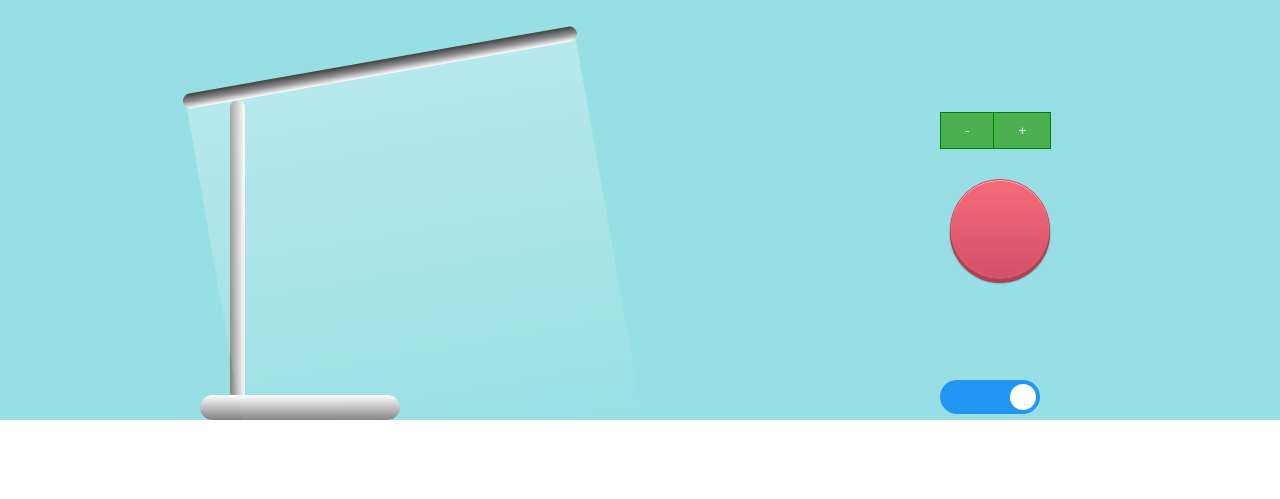
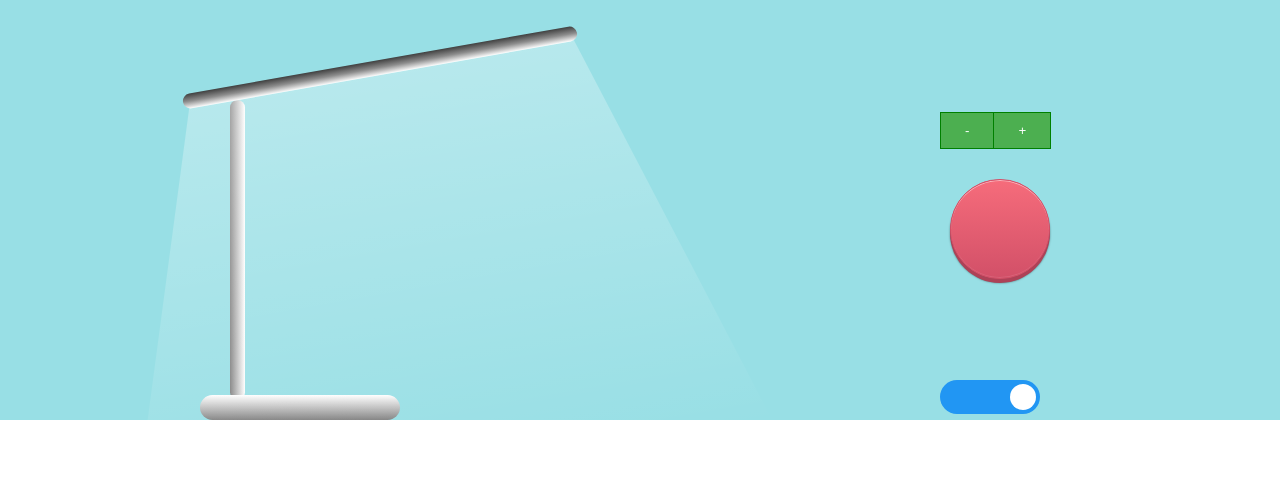
Before and after one commit to RiinaVi/lamp, a plain HTML site: page index.html in a window 1280 px wide. Drawn offline with Linux system fonts and the light colour scheme.

Commit message:
add realistic light

```diff
--- a/index.css
+++ b/index.css
@@ -56,13 +56,15 @@ body {
 .light {
     position: absolute;
     top: 20px;
-    left: 38px;
+    left: -88px;
     opacity: 0.3;
-    width: 395px;
-    height: 395px;
+    width: 650px;
+    height: 410px;
     background-image: linear-gradient(white, rgba(255, 255, 255, 0));
     visibility: visible;
     transform: rotate(-10deg);
+    filter: progid:DXImageTransform.Microsoft.gradient( startColorstr='#1e5799', endColorstr='#7db9e8',GradientType=1 );
+    clip-path: polygon(20% 0%, 80% 0%, 100% 100%, 0% 100%);
 }
 
 .switch {
```
